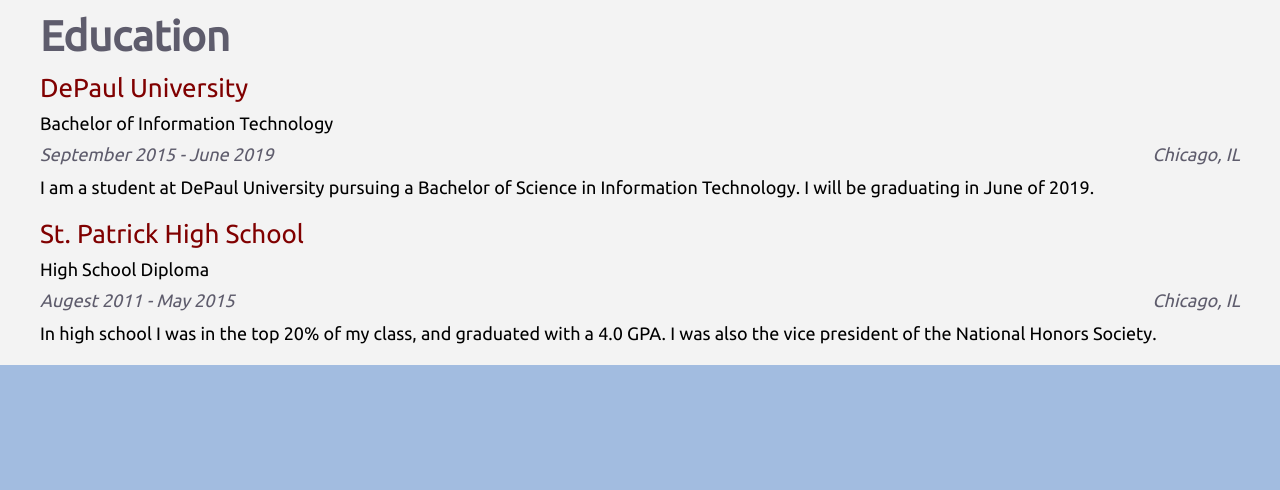
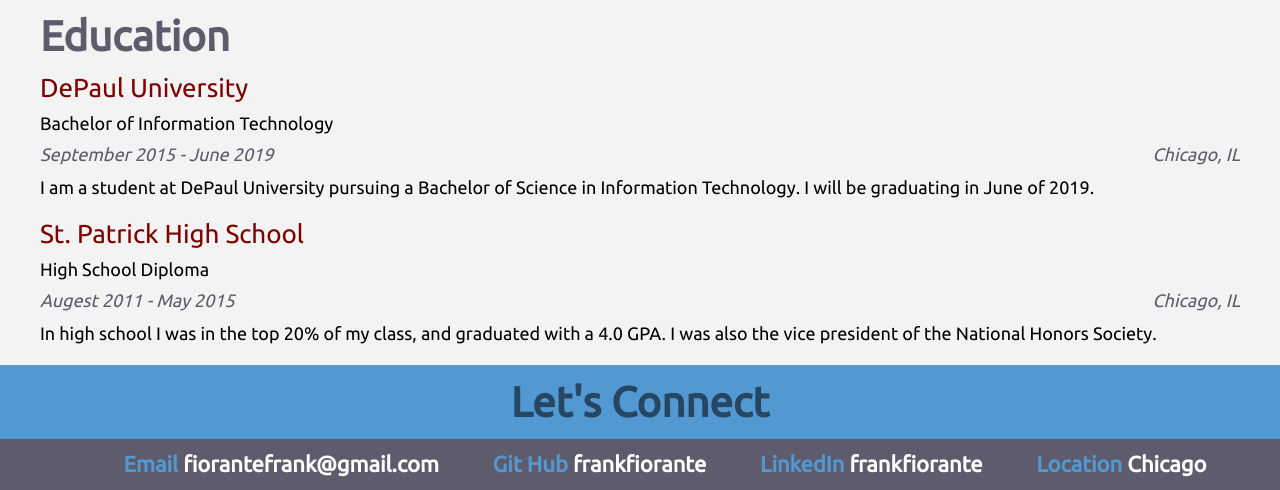
Before and after one commit to frankfiorante/personal-website, a plain HTML site: page index.html in a window 1280 px wide. Shown: the part 2197-2687 px from the top of the page. Before the commit the page ends 2562 px from the top, so only its background shows below. Drawn offline with nearby package versions, Linux system fonts and the light colour scheme.

Commit message:
added footer-bar and contact-bar

```diff
--- a/css/resumeStyle.css
+++ b/css/resumeStyle.css
@@ -68,7 +68,11 @@
 
 .contact + ul, li {
     display: inline;
-    margin-left: 2%;
+    padding-left: 50px;
+}
+
+.contact {
+    text-align: center;
 }
 
 .skill {
@@ -190,3 +194,18 @@
     font-size: 18px;
     padding: 10px 0;
 }
+
+#footer-bar {
+    font-size: 42px;
+    color: rgb(38, 70, 97);
+    text-align: center;
+    background-color: #5299D3;
+    padding: 1% 0;
+    font-weight: bold;
+}
+
+#contact-bar {
+    background-color: #5E5C6C;
+    text-align: center;
+    padding: 1% 0;
+}
--- a/index.html
+++ b/index.html
@@ -21,6 +21,7 @@
                 <li class="detail"><span class="skill">Email</span>fiorantefrank@gmail.com</li>
                 <li class="detail"><span class="skill">Git Hub</span>frankfiorante</li>
                 <li class="detail"><span class="skill">LinkedIn</span>frankfiorante</li>
+                <li class="detail"><span class="skill">Location</span>Chicago</li>
             </ul></div>
             <div><img id="me" src="images/me.png" alt="picture of frank"></div>
             <div class="skills-div">
@@ -134,5 +135,12 @@
                 In high school I was in the top 20% of my class, and graduated with a 4.0 GPA. I was also the vice president of the National Honors Society.
             </div><br>
         </div> <!--Education closing div-->
+        <div id="footer-bar">Let's Connect</div>
+        <div id="contact-bar">
+                <li class="detail"><span class="skill">Email</span>fiorantefrank@gmail.com</li>
+                <li class="detail"><span class="skill">Git Hub</span>frankfiorante</li>
+                <li class="detail"><span class="skill">LinkedIn</span>frankfiorante</li>
+                <li class="detail"><span class="skill">Location</span>Chicago</li>
+        </div>
     </body>
 </html>
```
